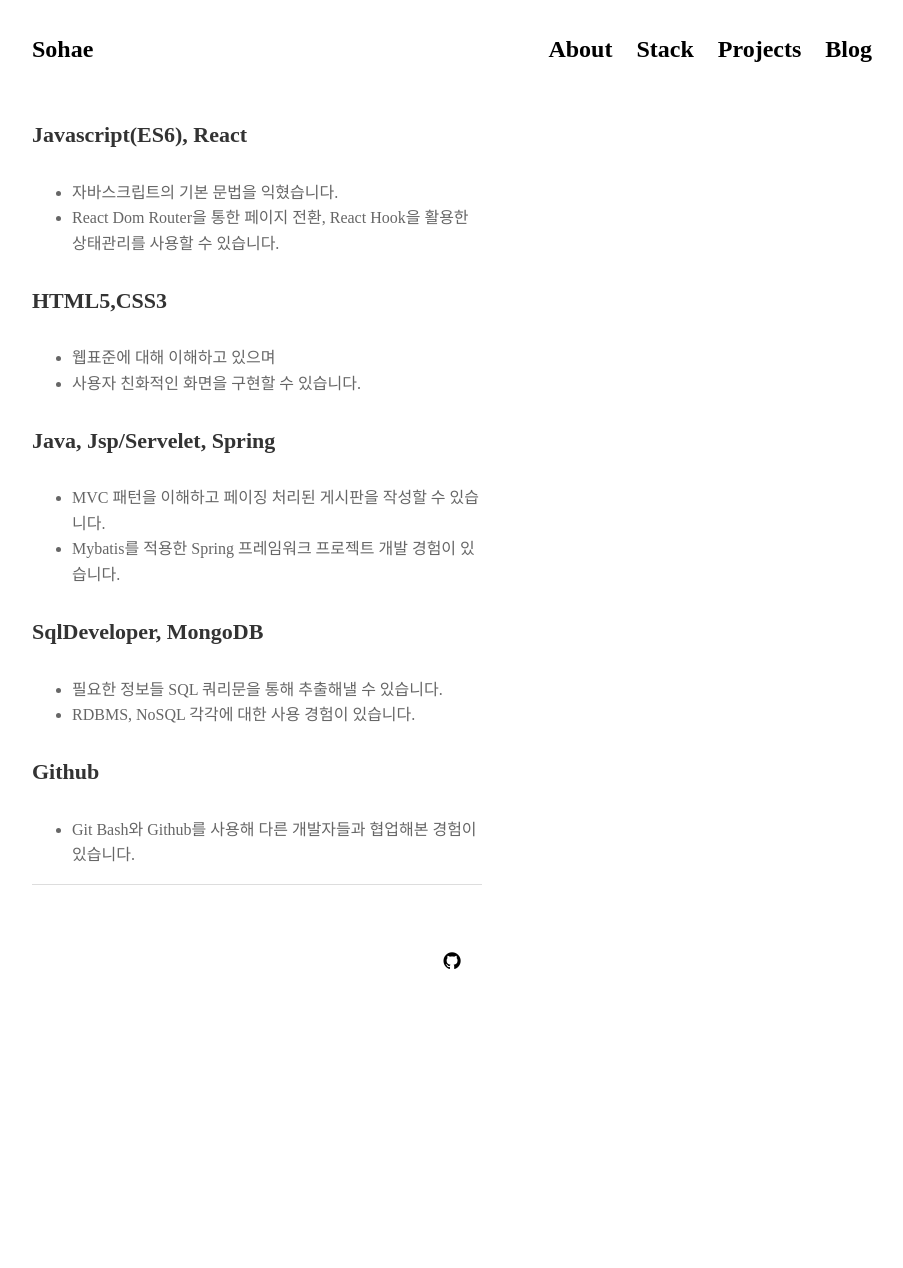
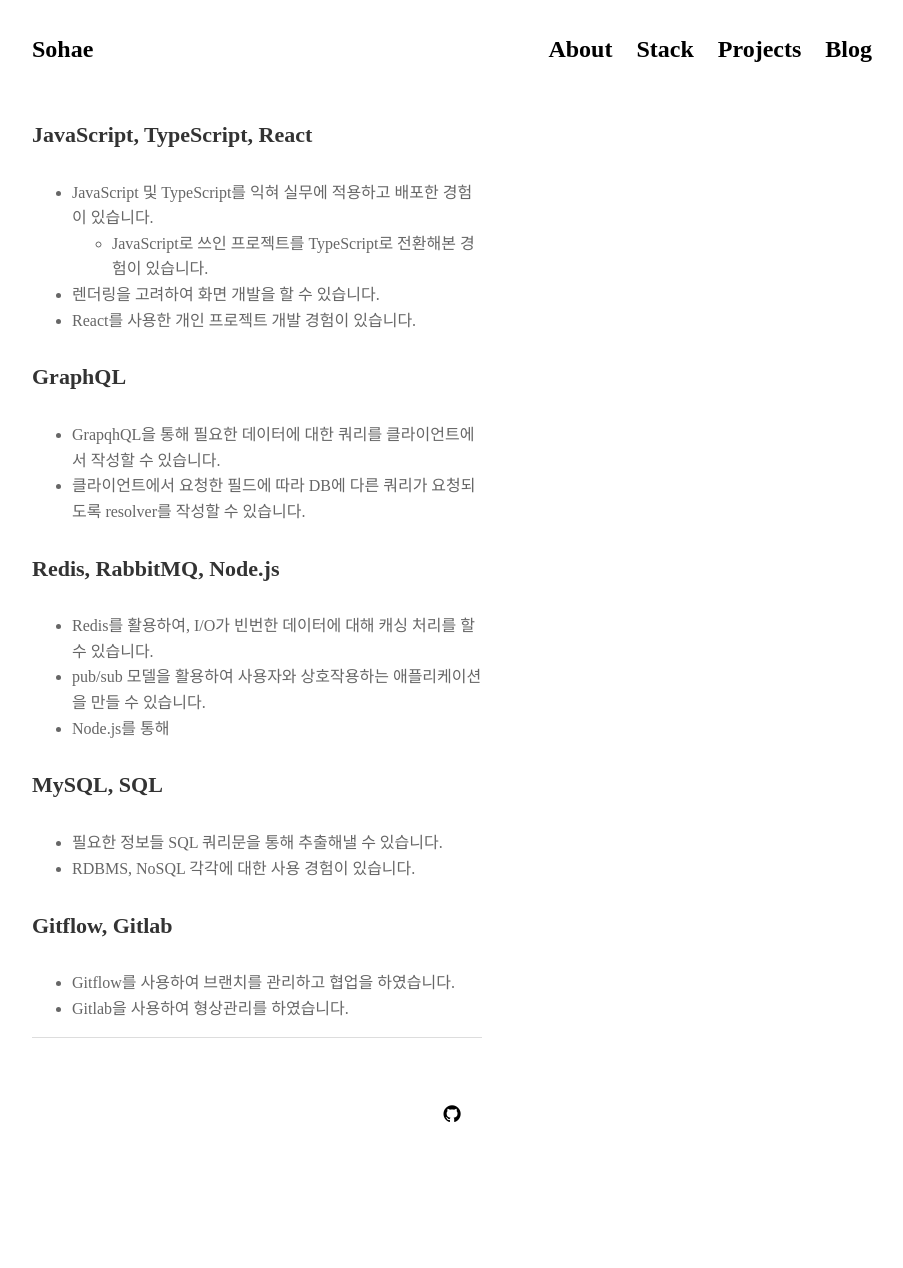
Before and after one commit to Dayook/dayook.github.io, a Jekyll site: the page built from pages/stack.md, in a window 1280 px wide. Shown: the whole page, without its empty margins (188-1091 px from the left). Built offline with Jekyll 4.4.1, drawn with Linux system fonts in a browser that asks for light colours; nearby versions of some CDN libraries; some web fonts are replaced; before the commit the page ends 1115 px from its top, so only the background shows below that.

Commit message:
Update stack.md

```diff
--- a/pages/stack.md
+++ b/pages/stack.md
@@ -4,29 +4,33 @@
 permalink: /stack
 ---
 
-#### Javascript(ES6), React
+#### JavaScript, TypeScript, React
 
-- 자바스크립트의 기본 문법을 익혔습니다.
-- React Dom Router을 통한 페이지 전환, React Hook을 활용한 상태관리를 사용할 수 있습니다.
+- JavaScript 및 TypeScript를 익혀 실무에 적용하고 배포한 경험이 있습니다.
+    - JavaScript로 쓰인 프로젝트를 TypeScript로 전환해본 경험이 있습니다.
+- 렌더링을 고려하여 화면 개발을 할 수 있습니다.
+- React를 사용한 개인 프로젝트 개발 경험이 있습니다.
 
-#### HTML5,CSS3
+#### GraphQL
 
-- 웹표준에 대해 이해하고 있으며
-- 사용자 친화적인 화면을 구현할 수 있습니다.
+- GrapqhQL을 통해 필요한 데이터에 대한 쿼리를 클라이언트에서 작성할 수 있습니다.
+- 클라이언트에서 요청한 필드에 따라 DB에 다른 쿼리가 요청되도록 resolver를 작성할 수 있습니다.
 
-#### Java, Jsp/Servelet, Spring
+#### Redis, RabbitMQ, Node.js
 
-- MVC 패턴을 이해하고 페이징 처리된 게시판을 작성할 수 있습니다.
-- Mybatis를 적용한 Spring 프레임워크 프로젝트 개발 경험이 있습니다.
+- Redis를 활용하여, I/O가 빈번한 데이터에 대해 캐싱 처리를 할 수 있습니다.
+- pub/sub 모델을 활용하여 사용자와 상호작용하는 애플리케이션을 만들 수 있습니다.
+- Node.js를 통해
 
-#### SqlDeveloper, MongoDB
+#### MySQL, SQL
 
 - 필요한 정보들 SQL 쿼리문을 통해 추출해낼 수 있습니다.
 - RDBMS, NoSQL 각각에 대한 사용 경험이 있습니다.
 
-#### Github
+#### Gitflow, Gitlab
 
-- Git Bash와 Github를 사용해 다른 개발자들과 협업해본 경험이 있습니다.
+- Gitflow를 사용하여 브랜치를 관리하고 협업을 하였습니다.
+- Gitlab을 사용하여 형상관리를 하였습니다.
 
 ---
 
```
